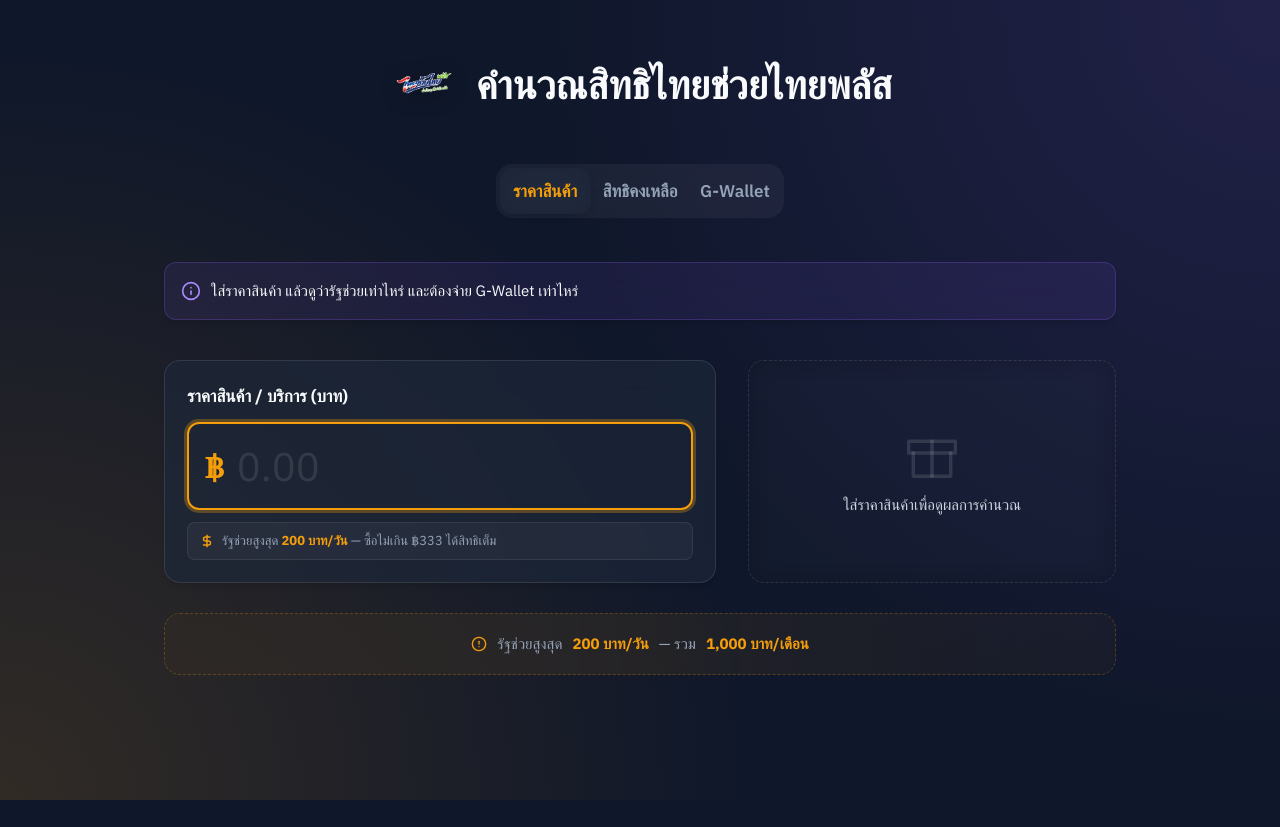
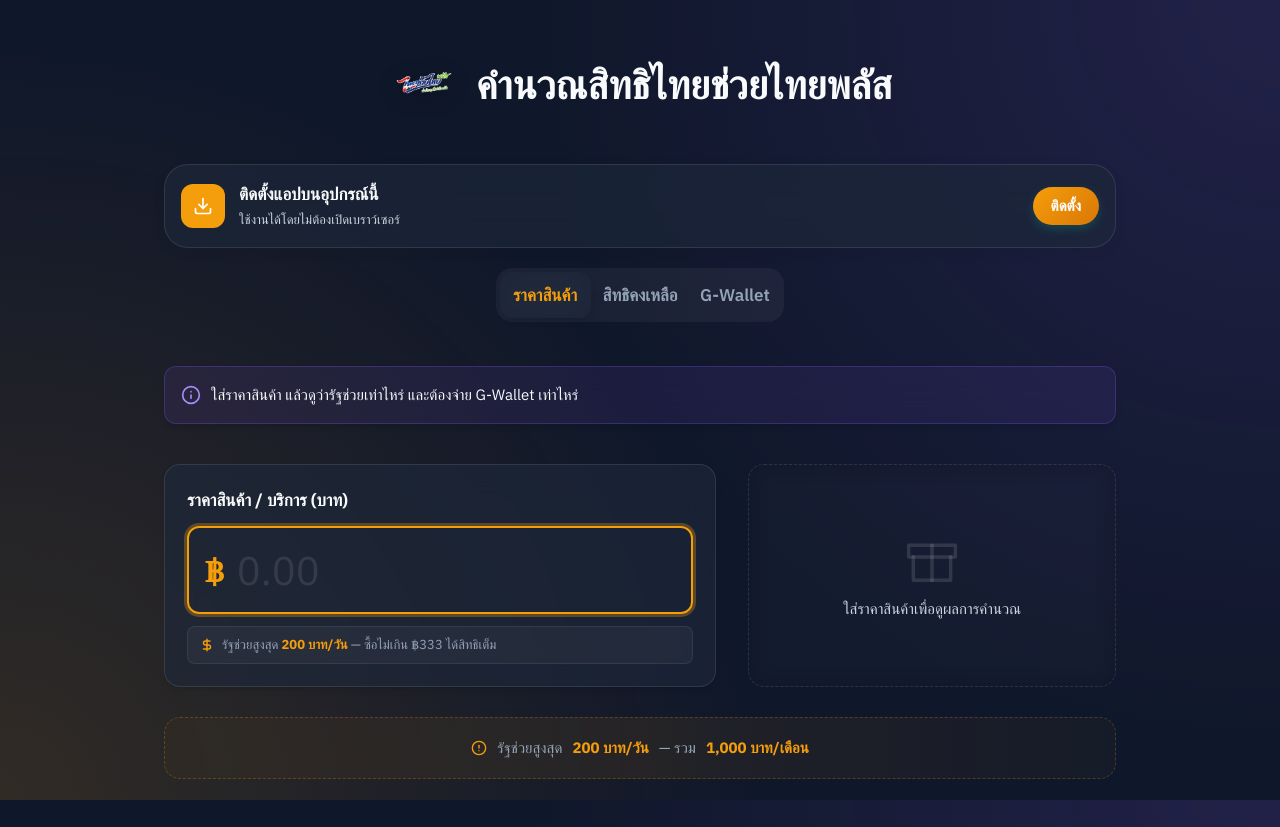
Before and after one commit to LOCAL2/thaichuaythaiplus-calculator, a React (Vite) app: page / in a window 1280 px wide. Before the commit the page ends 800 px from the top, so only its background shows below. Built offline with nearby package versions, Linux system fonts and the light colour scheme.

Commit message:
Show install banner in dev mode for UI testing

```diff
--- a/src/pages/Calculator.module.css
+++ b/src/pages/Calculator.module.css
@@ -40,18 +40,15 @@
   justify-content: space-between;
   gap: clamp(8px, 2vw, 14px);
   width: 100%;
-  background: linear-gradient(135deg, var(--color-primary) 0%, var(--color-primary-dark) 100%);
-  border: none;
+  background: var(--bg-card);
+  border: 1.5px solid var(--border-default);
+  backdrop-filter: var(--backdrop-blur);
+  -webkit-backdrop-filter: var(--backdrop-blur);
   border-radius: var(--radius-lg);
   padding: clamp(12px, 2vw, 16px);
-  cursor: pointer;
   text-align: left;
-  transition: opacity var(--transition-fast), transform var(--transition-fast);
-  box-shadow: 0 4px 14px rgba(13, 148, 136, 0.3);
+  box-shadow: 0 4px 14px rgba(0, 0, 0, 0.05);
 }
-
-.installBanner:hover { opacity: 0.93; }
-.installBanner:active { transform: scale(0.99); }
 
 .installBannerLeft {
   display: flex;
@@ -64,7 +61,7 @@
 .installIcon {
   width: clamp(34px, 6vw, 44px);
   height: clamp(34px, 6vw, 44px);
-  background: rgba(255,255,255,0.2);
+  background: var(--color-primary);
   border-radius: var(--radius-md);
   display: flex;
   align-items: center;
@@ -76,26 +73,39 @@
 .installTitle {
   font-size: clamp(var(--font-size-xs), 2.5vw, var(--font-size-base));
   font-weight: 700;
-  color: white;
+  color: var(--text-primary);
   margin-bottom: 2px;
   word-break: break-word;
 }
 
 .installSub {
   font-size: clamp(11px, 2vw, var(--font-size-xs));
-  color: rgba(255,255,255,0.8);
+  color: var(--text-secondary);
   white-space: normal;
 }
 
 .installCta {
-  background: white;
-  color: var(--color-primary-dark);
+  background: linear-gradient(135deg, var(--color-primary) 0%, var(--color-primary-dark) 100%);
+  color: white;
   font-size: clamp(var(--font-size-xs), 2vw, var(--font-size-sm));
   font-weight: 800;
   padding: clamp(6px, 1.5vw, 10px) clamp(12px, 2.5vw, 18px);
   border-radius: var(--radius-full);
+  border: none;
   white-space: nowrap;
   flex-shrink: 0;
+  cursor: pointer;
+  transition: transform var(--transition-fast), box-shadow var(--transition-fast);
+  box-shadow: 0 4px 10px rgba(13, 148, 136, 0.3);
+}
+
+.installCta:hover {
+  transform: translateY(-1px);
+  box-shadow: 0 6px 14px rgba(13, 148, 136, 0.4);
+}
+
+.installCta:active {
+  transform: translateY(1px) scale(0.98);
 }
 
 .installedBadge {
--- a/src/pages/Calculator.tsx
+++ b/src/pages/Calculator.tsx
@@ -80,7 +80,12 @@ function useInstallPrompt() {
   }, []);
 
   const install = async () => {
-    if (!prompt) return;
+    if (!prompt) {
+      if (import.meta.env.DEV) {
+        alert('ใน Dev Mode จะไม่สามารถติดตั้ง PWA ได้จริง (ใช้สำหรับทดสอบ UI เท่านั้น)');
+      }
+      return;
+    }
     // eslint-disable-next-line @typescript-eslint/no-explicit-any
     await (prompt as any).prompt();
     // eslint-disable-next-line @typescript-eslint/no-explicit-any
@@ -90,7 +95,7 @@ function useInstallPrompt() {
   };
 
   return {
-    canInstall: !!prompt && !installed,
+    canInstall: import.meta.env.DEV ? !installed : (!!prompt && !installed),
     isIOS: isIOS && !installed,
     installed,
     install,
@@ -172,7 +177,7 @@ export default function Calculator() {
 
       {/* ── Install Banner ── */}
       {canInstall && (
-        <button type="button" className={styles.installBanner} onClick={install}>
+        <div className={styles.installBanner}>
           <div className={styles.installBannerLeft}>
             <div className={styles.installIcon} aria-hidden="true">
               <svg width="20" height="20" viewBox="0 0 24 24" fill="none" stroke="currentColor" strokeWidth="2" strokeLinecap="round" strokeLinejoin="round">
@@ -186,8 +191,8 @@ export default function Calculator() {
               <div className={styles.installSub}>ใช้งานได้โดยไม่ต้องเปิดเบราว์เซอร์</div>
             </div>
           </div>
-          <div className={styles.installCta}>ติดตั้ง</div>
-        </button>
+          <button type="button" className={styles.installCta} onClick={install}>ติดตั้ง</button>
+        </div>
       )}
 
       {/* iOS — แนะนำวิธีติดตั้งเอง */}
```
